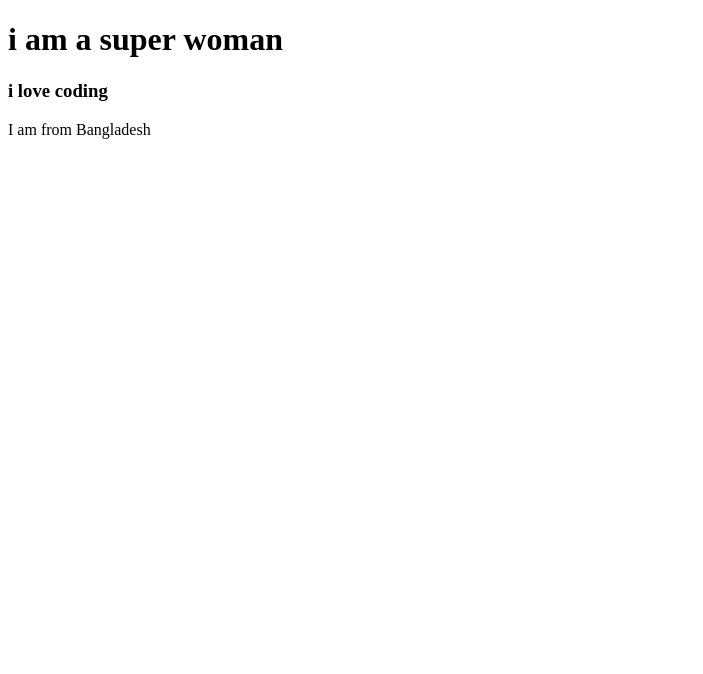
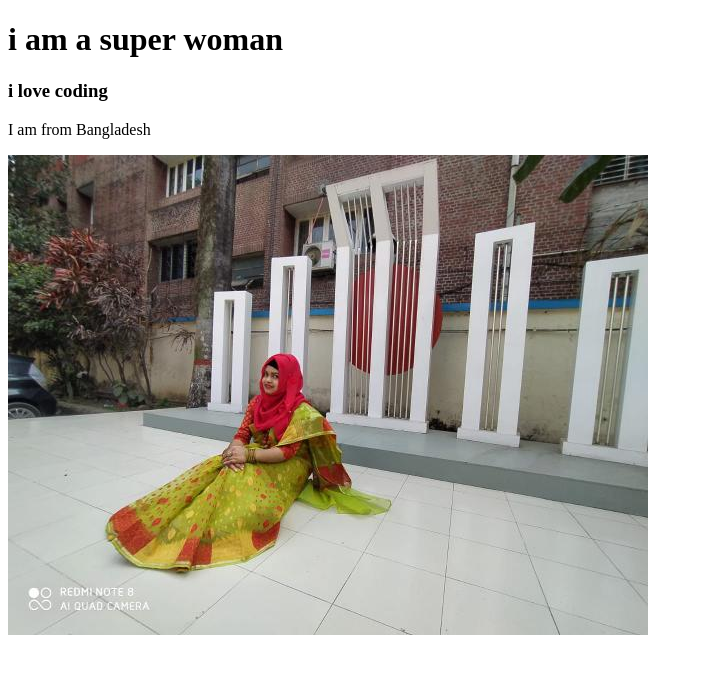
Before and after one commit to SanzidaSuchi/my-second-repo, a plain HTML site: page index.html in a window 1280 px wide. Shown: the whole page, without its empty margins (0-703 px from the left). Drawn offline with Linux system fonts and the light colour scheme.

Commit message:
image added

```diff
--- a/index.html
+++ b/index.html
@@ -12,5 +12,6 @@
     <h1>i am a super woman</h1>
     <h3>i love coding</h3>
     <p>I am from Bangladesh</p>
+    <img src="49810.jpg" alt="">
 </body>
 </html>
```
Also changed, not shown: 49810.jpg (added).
